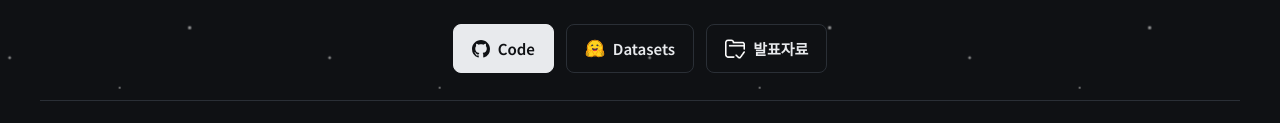
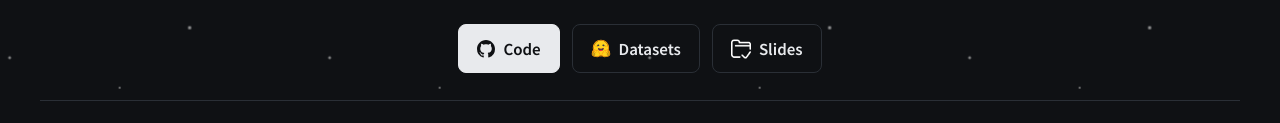
Before and after one commit to sjw0217a/Artificial_Intelligence_Driving, a plain HTML site: page docs/index.html in a window 1280 px wide. Shown: the part 361-484 px from the top of the page. Drawn offline with nearby package versions, Linux system fonts and the light colour scheme.

Commit message:
docs: 한국어 페이지의 발표자료 버튼을 Slides로 변경

```diff
--- a/docs/index.html
+++ b/docs/index.html
@@ -32,7 +32,7 @@
       <div class="btns">
         <a class="btn primary" href="https://github.com/sjw0217a/Artificial_Intelligence_Driving"><svg width="18" height="18" viewBox="0 0 16 16" fill="currentColor" aria-hidden="true"><path d="M8 0c4.42 0 8 3.58 8 8a8.013 8.013 0 0 1-5.45 7.59c-.4.08-.55-.17-.55-.38 0-.27.01-1.13.01-2.2 0-.75-.25-1.23-.54-1.48 1.78-.2 3.65-.88 3.65-3.95 0-.88-.31-1.59-.82-2.15.08-.2.36-1.02-.08-2.12 0 0-.67-.22-2.2.82-.64-.18-1.32-.27-2-.27-.68 0-1.36.09-2 .27-1.53-1.03-2.2-.82-2.2-.82-.44 1.1-.16 1.92-.08 2.12-.51.56-.82 1.28-.82 2.15 0 3.06 1.86 3.75 3.64 3.95-.23.2-.44.55-.51 1.07-.46.21-1.61.55-2.33-.66-.15-.24-.6-.83-1.23-.82-.67.01-.27.38.01.53.34.19.73.9.82 1.13.16.45.68 1.31 2.69.94 0 .67.01 1.3.01 1.49 0 .21-.15.45-.55.38A7.995 7.995 0 0 1 0 8c0-4.42 3.58-8 8-8Z"/></svg>Code</a>
         <a class="btn" href="https://huggingface.co/datasets/JiYeaha/Artificial_Intelligence_Driving"><img src="assets/huggingface.svg" alt="" width="20" height="19">Datasets</a>
-        <a class="btn" href="assets/final-presentation.pdf" target="_blank" rel="noopener"><img src="assets/slides-checked.png" width="20" height="20" alt="" style="filter:invert(1)">발표자료</a>
+        <a class="btn" href="assets/final-presentation.pdf" target="_blank" rel="noopener"><img src="assets/slides-checked.png" width="20" height="20" alt="" style="filter:invert(1)">Slides</a>
       </div>
     </div>
   </div>
```
